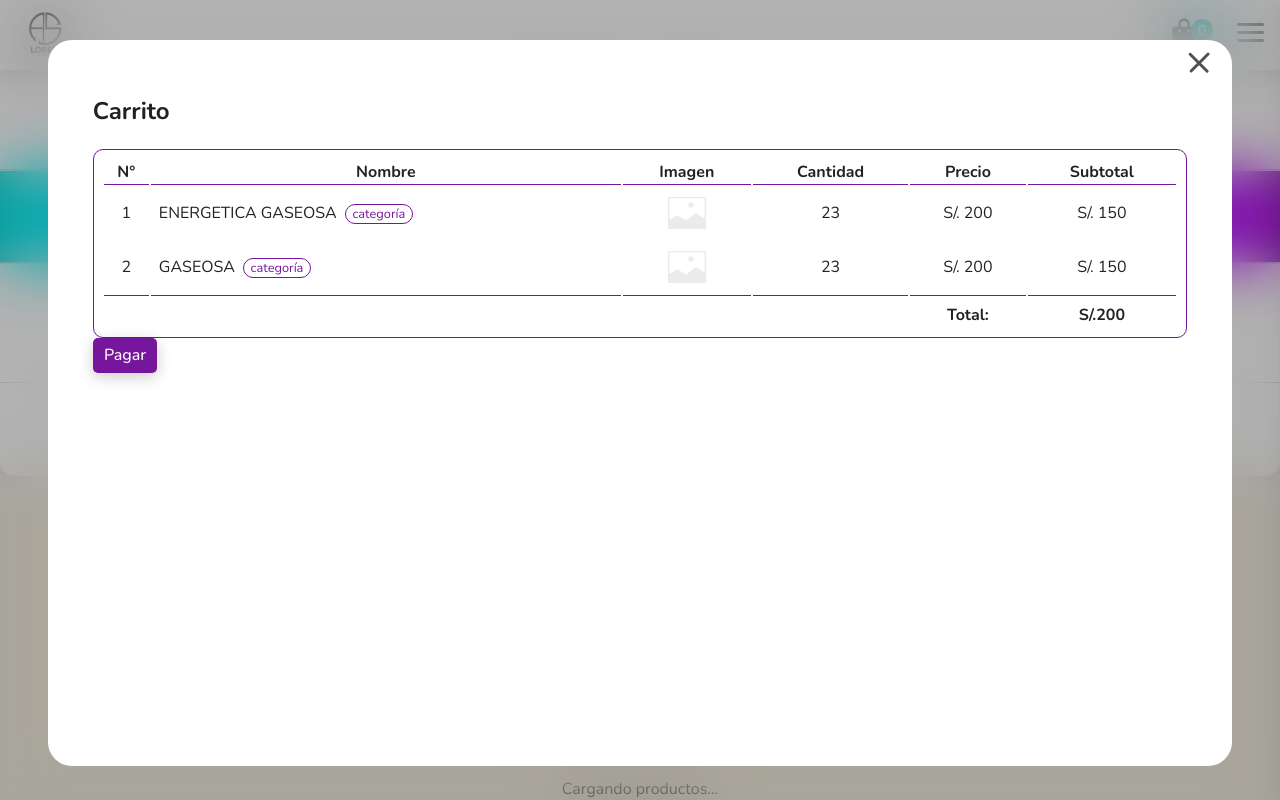
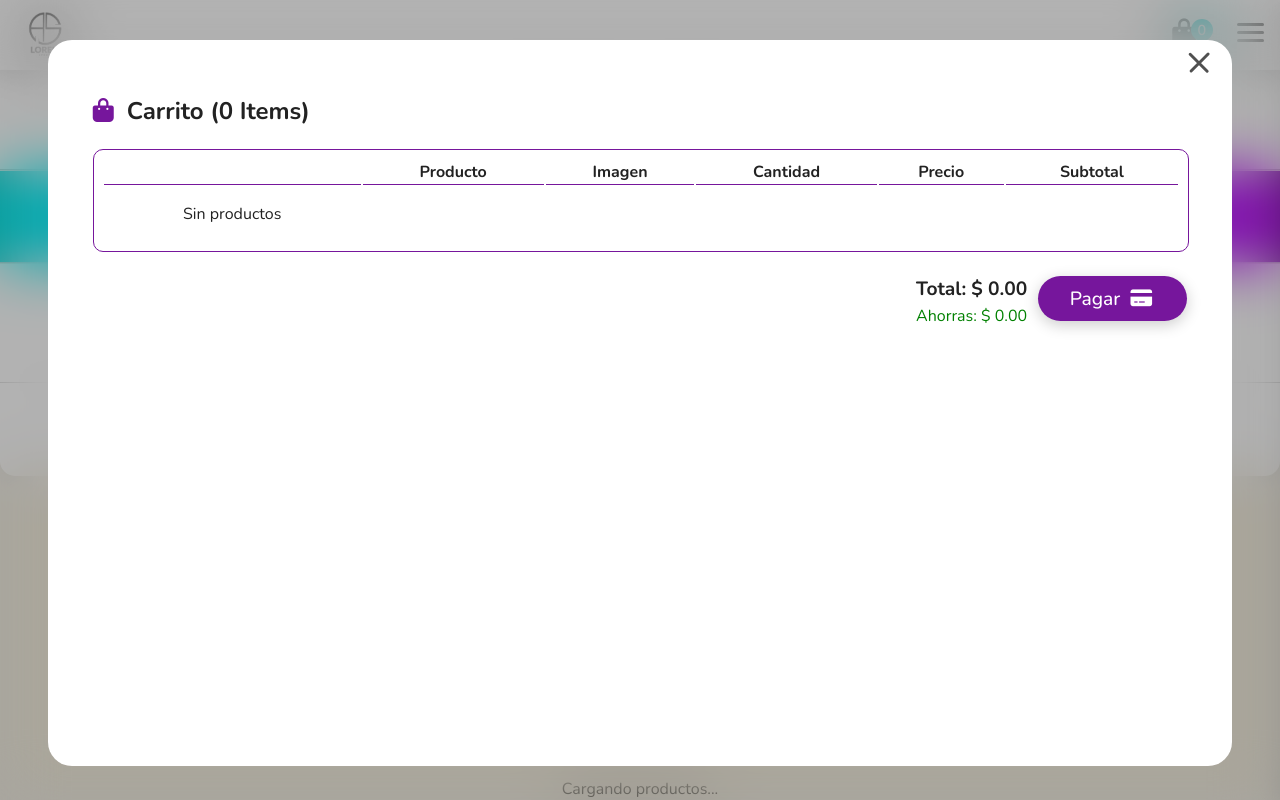
Before and after one commit to rayfn98/desaf-o_bsale, a PHP site: page / in a window 1280 px wide. Run offline with PHP 8.4, Linux system fonts and the light colour scheme; lists and menus that the app fills with data are empty; some libraries are stand-ins or nearby versions.

Commit message:
Cart modal table terminado

```diff
--- a/css/styles.css
+++ b/css/styles.css
@@ -797,19 +797,34 @@ html {
   max-width: 95%;
   margin: auto;
 }
+.modal-request-container .modal-content .cart-content .cart-title i {
+  color: #76169c;
+}
 .modal-request-container .modal-content .cart-content .cart-products {
   overflow-x: auto;
-}
-.modal-request-container .modal-content .cart-content .cart-products table {
+  overflow-y: auto;
+  max-height: 64vh;
   border: 1px solid #76169c;
   border-radius: 10px;
+}
+.modal-request-container .modal-content .cart-content .cart-products table {
   padding: 0.5rem 0.5rem;
 }
 .modal-request-container .modal-content .cart-content .cart-products table thead tr th {
   border-bottom: 1px solid #76169c;
 }
+.modal-request-container .modal-content .cart-content .cart-products table tbody tr:nth-child(even) {
+  background-color: whitesmoke;
+}
 .modal-request-container .modal-content .cart-content .cart-products table tbody tr td {
   text-align: center;
+}
+.modal-request-container .modal-content .cart-content .cart-products table tbody tr td.product-delete button {
+  background-color: #fff;
+  color: #76169c;
+  box-shadow: none;
+  border: 1px solid #76169c;
+  font-size: -8rem;
 }
 .modal-request-container .modal-content .cart-content .cart-products table tbody tr td.product-name {
   text-align: left;
@@ -823,6 +838,17 @@ html {
   border-radius: 25px;
   padding: 0 0.4rem;
 }
+.modal-request-container .modal-content .cart-content .cart-products table tbody tr td.product-name span.discount {
+  border-color: green;
+  color: green;
+}
+.modal-request-container .modal-content .cart-content .cart-products table tbody tr td.product-quantity input {
+  max-width: 3rem;
+  border-radius: 25px;
+  text-align: center;
+  padding: 0.2rem 0.5rem;
+  border: 1px solid #505050;
+}
 .modal-request-container .modal-content .cart-content .cart-products table tbody tr td img {
   width: 50px;
 }
@@ -833,6 +859,32 @@ html {
 .modal-request-container .modal-content .cart-content .cart-products table tfoot tr td:nth-child(5), .modal-request-container .modal-content .cart-content .cart-products table tfoot tr td:nth-child(6) {
   text-align: center;
   font-weight: bold;
+}
+.modal-request-container .modal-content .cart-content .cart-actions {
+  display: flex;
+  justify-content: end;
+  padding-top: 0.7rem;
+  align-items: center;
+}
+.modal-request-container .modal-content .cart-content .cart-actions .total {
+  width: auto;
+  font-size: 1.2rem;
+  line-height: 0.1rem;
+}
+.modal-request-container .modal-content .cart-content .cart-actions .total h4::after {
+  content: " ";
+}
+.modal-request-container .modal-content .cart-content .cart-actions .total p {
+  font-size: 1rem;
+  color: green;
+}
+.modal-request-container .modal-content .cart-content .cart-actions .btn-container {
+  width: auto;
+}
+.modal-request-container .modal-content .cart-content .cart-actions button {
+  font-size: 1.2rem;
+  border-radius: 25px;
+  padding: 0.7rem 2rem;
 }
 
 @media screen and (min-width: 1366px) {
--- a/index.html
+++ b/index.html
@@ -216,39 +216,24 @@
                 <!-- Cart Content -->
                 <div class="cart-content">
                     <div class="cart-title">
-                        <h2>Carrito</h2>
+                        <h2><i class="fas fa-shopping-bag"></i>&nbsp; Carrito (<span class="request-quantity-number"></span> Items)</h2>
                     </div>
                     <div class="cart-products">
                         <table style="width: 100%">
                             <thead>
                                 <tr>
-                                    <th>N°</th>
-                                    <th>Nombre</th>
+                                    <th></th>
+                                    <th>Producto</th>
                                     <th>Imagen</th>
                                     <th>Cantidad</th>
                                     <th>Precio</th>
                                     <th>Subtotal</th>
                                 </tr>
                             </thead>
-                            <tbody>
-                                <tr>
-                                    <td>1</td>
-                                    <td class="product-name">ENERGETICA GASEOSA &nbsp;<span>categoría</span></td>
-                                    <td><img src="/img/no-image.svg" alt="" /></td>
-                                    <td>23</td>
-                                    <td>S/. 200</td>
-                                    <td>S/. 150</td>
-                                </tr>
-                                <tr>
-                                    <td>2</td>
-                                    <td class="product-name">GASEOSA &nbsp;<span>categoría</span></td>
-                                    <td><img src="/img/no-image.svg" alt="" /></td>
-                                    <td>23</td>
-                                    <td>S/. 200</td>
-                                    <td>S/. 150</td>
-                                </tr>
+                            <tbody class="cart-items-container">
+
                             </tbody>
-                            <tfoot>
+                            <!-- <tfoot>
                                 <tr>
                                     <td></td>
                                     <td></td>
@@ -257,11 +242,19 @@
                                     <td>Total:</td>
                                     <td>S/.200</td>
                                 </tr>
-                            </tfoot>
+                            </tfoot> -->
                         </table>
                     </div>
                     <div class="cart-actions">
-                        <button class="btn">Pagar</button>
+                        <div class="total">
+                            <h4>Total: $ <span class="total-cost">0</span> &nbsp;</h4>
+                            <p>Ahorras: $ <span class="saved-money">0</span> &nbsp;</p>
+                        </div>
+                        <div class="btn-container">
+                            <button class="btn">
+                                Pagar &nbsp;<i class="fas fa-credit-card"></i>
+                              </button>
+                        </div>
                     </div>
                 </div>
             </div>
--- a/js/components/products.js
+++ b/js/components/products.js
@@ -28,10 +28,7 @@ function showProducts(add = false) {
         btnViewMore.style.display = "block";
     }
 
-    const showProductsList = products
-        .sort()
-        .slice(0, displayLimit)
-        .map((product, i) => {
+    const showProductsList = products.slice(0, displayLimit).map((product, i) => {
         if (product.discount > 0) {
             product.on_sale = true;
             product.display_discount = `
--- a/js/interaction/searcher.js
+++ b/js/interaction/searcher.js
@@ -21,7 +21,7 @@ function showFilteredProducts(products, query = "", display = false) {
             </div>
             <div class="item-price prevent-hidden">
             <span class="prevent-hidden">$ ${product.price}</span>
-            <button onclick="addToCart()" class="btn-add-results prevent-hidden">+</button>
+            <button onclick="addToCart(${product.id})" class="btn-add-results prevent-hidden">+</button>
             </div>
             </div>`;
             })
--- a/js/main.js
+++ b/js/main.js
@@ -1,6 +1,6 @@
 // ENV
-const BACKEND_URL = "https://desafiobsale.herokuapp.com";
-// const BACKEND_URL = "http://localhost:3000";
+// const BACKEND_URL = "https://desafiobsale.herokuapp.com";
+const BACKEND_URL = "http://localhost:3000";
 
 // General Functions
 function endLoading() {
--- a/scss/components/_modal-request-list.scss
+++ b/scss/components/_modal-request-list.scss
@@ -6,7 +6,7 @@
     background-color: rgba(0, 0, 0, 0.3);
     display: flex;
     justify-content: center;
-    transition: all ease-in-out .15s;
+    transition: all ease-in-out 0.15s;
     backdrop-filter: saturate(200%) blur(30px);
     &.closed {
         opacity: 0;
@@ -15,12 +15,13 @@
     .modal-content {
         position: relative;
         background-color: #fff;
+        // backdrop-filter: blur(30px) saturate(200%);
         height: 86vh;
         width: 90vw;
         border-radius: 24px;
         padding: 1.2rem 1rem;
         top: 5vh;
-        transition: all ease-in-out .4s;
+        transition: all ease-in-out 0.4s;
         &.modal-closed {
             transform: translateY(100vh) scale3d(1.4, 1, 1) skew(-5deg, -10deg);
             opacity: 0.5;
@@ -98,12 +99,19 @@
         .cart-content {
             max-width: 95%;
             margin: auto;
+            .cart-title {
+                i {
+                    color: $main-color;
+                }
+            }
             .cart-products {
                 overflow-x: auto;
+                overflow-y: auto;
+                max-height: 64vh;
+                border: 1px solid $main-color;
+                border-radius: 10px;
                 table {
-                    border: 1px solid $main-color;
-                    border-radius: 10px;
-                    padding: .5rem .5rem;
+                    padding: 0.5rem 0.5rem;
                     thead {
                         tr {
                             th {
@@ -113,20 +121,47 @@
                     }
                     tbody {
                         tr {
+                            &:nth-child(even) {
+                                background-color: rgb(245, 245, 245);
+                            }
                             td {
                                 text-align: center;
+                                &.product-delete {
+                                    button {
+                                        background-color: #fff;
+                                        color: $main-color;
+                                        box-shadow: none;
+                                        border: 1px solid $main-color;
+                                        font-size: -8rem;
+                                    }
+                                }
                                 &.product-name {
                                     text-align: left;
-                                    padding-left: .5rem;
+                                    padding-left: 0.5rem;
                                     max-width: 200px;
                                     span {
-                                        font-size: .8rem;
+                                        font-size: 0.8rem;
                                         color: $main-color;
                                         border: 1px solid $main-color;
                                         border-radius: 25px;
-                                        padding: 0 .4rem;
+                                        padding: 0 0.4rem;
+                                        &.discount {
+                                            border-color: green;
+                                            color: green;
+                                        }
                                     }
                                 }
+                                &.product-quantity {
+                                    input {
+                                        max-width: 3rem;
+                                        border-radius: 25px;
+                                        text-align: center;
+                                        padding: 0.2rem 0.5rem;
+                                        // background-color: rgba($grey-color, 0.1);
+                                        border: 1px solid $grey-color;
+                                    }
+                                }
+                                &.product-subtotal {}
                                 img {
                                     width: 50px;
                                 }
@@ -136,7 +171,7 @@
                     tfoot {
                         tr {
                             td {
-                                padding-top: .5rem;
+                                padding-top: 0.5rem;
                                 border-top: 1px solid $main-color;
                                 &:nth-child(5),
                                 &:nth-child(6) {
@@ -146,6 +181,34 @@
                             }
                         }
                     }
+                }
+            }
+            .cart-actions {
+                display: flex;
+                justify-content: end;
+                padding-top: 0.7rem;
+                align-items: center;
+                .total {
+                    width: auto;
+                    font-size: 1.2rem;
+                    line-height: 0.1rem;
+                    h4 {
+                        &::after {
+                            content: " ";
+                        }
+                    }
+                    p {
+                        font-size: 1rem;
+                        color: green;
+                    }
+                }
+                .btn-container {
+                    width: auto;
+                }
+                button {
+                    font-size: 1.2rem;
+                    border-radius: 25px;
+                    padding: 0.7rem 2rem;
                 }
             }
         }
```
Also changed, not shown: js/components/cart.js (+153 -7 lines), 1 other file. Lines whose indentation alone changed are shown as unchanged.
